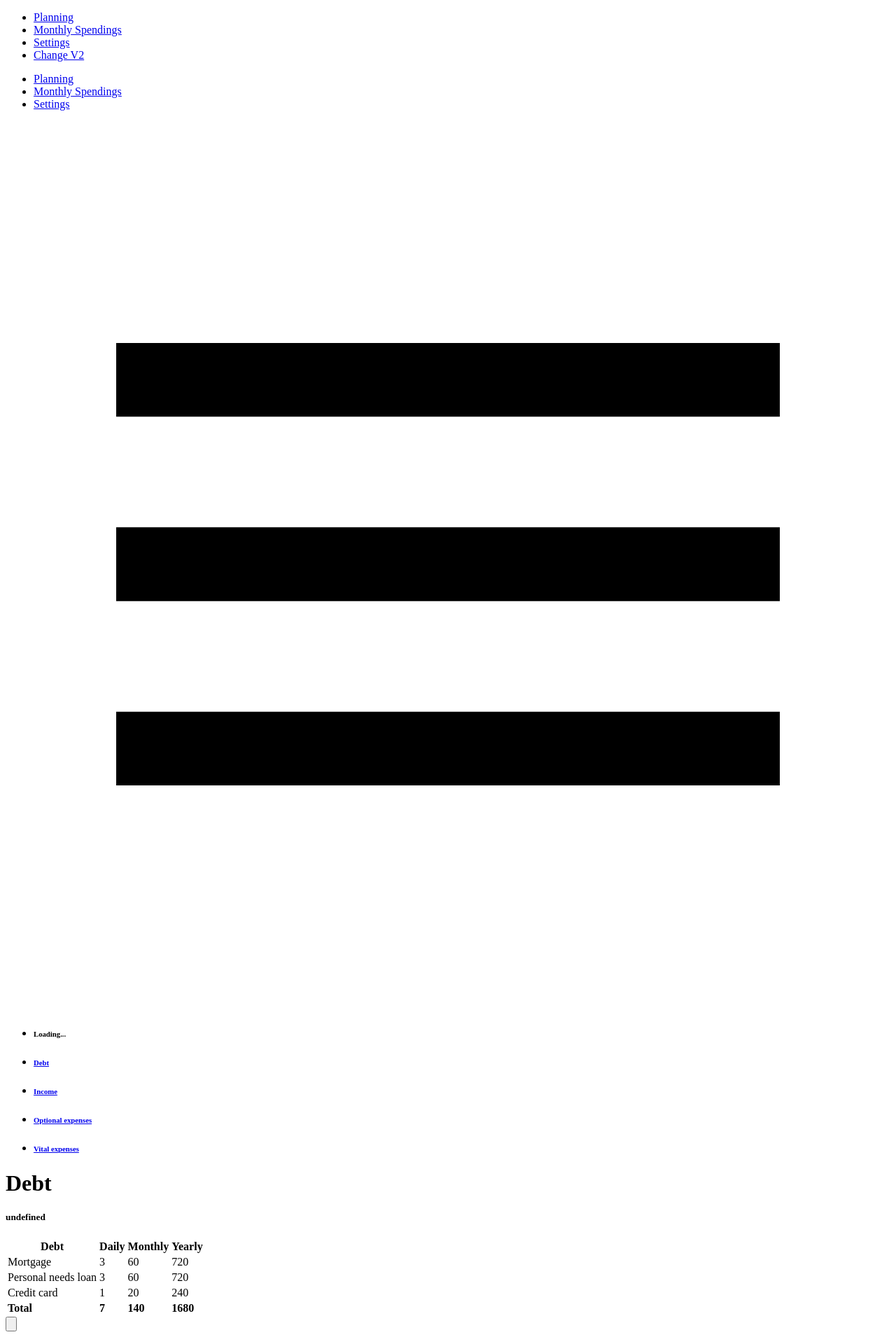
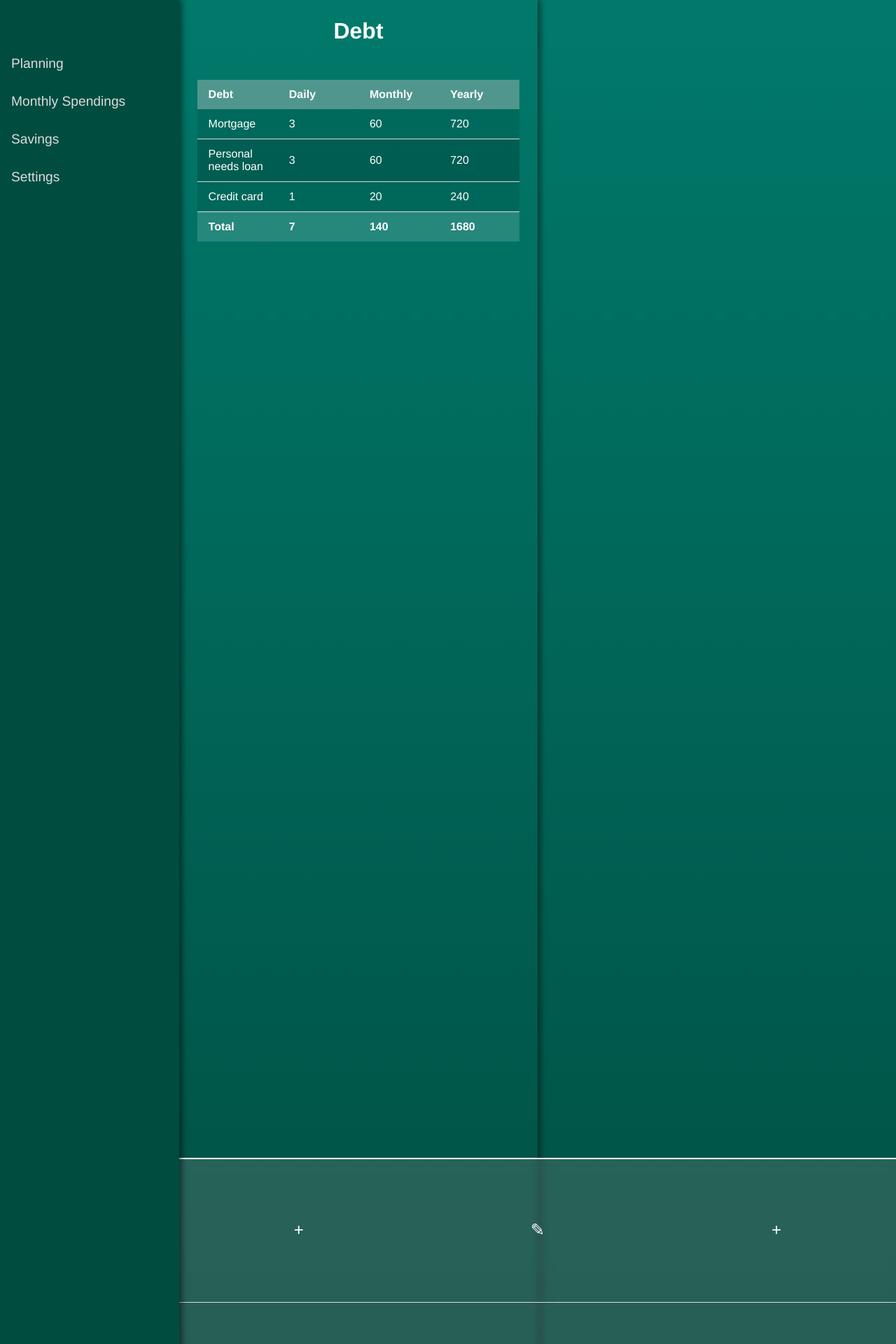
Before and after one commit to asarbu/Change_Legacy, a Flask app: page /v2 in a window 1280 px wide. Shown: the top 1920 px of the page at 70% size. Run offline with Flask 3, Linux system fonts and the light colour scheme.

Commit message:
ImplementedSlice animations

```diff
--- a/static/v2/css/style.css
+++ b/static/v2/css/style.css
@@ -1,14 +1,207 @@
-/* Custom Stylesheet */
-/**
- * Use this file to override Materialize files so you can update
- * the core Materialize files in the future
- *
- * Made By MaterializeCSS.com
- */
+/*Content - Generic*/
+* {
+	margin: 0px;
+	padding: 0px;
+	box-sizing: border-box;
+	scroll-behavior: smooth;
+	font-family: Helvetica, sans-serif;
+	transition: all 0.25s;
+}
+:root{
+	--primary-900: #004D40;
+	--primary-700: #00796B;
+	/*Sampled from Paint to avoid transparent sticky headers*/
+	--primary-light: #4D9D94;
+	--primary-300: #4DB6AC;
+	--primary-200: #80CBC4;
+	--primary-100: #B2DFDB;
+	--primary-50: #E0F2F1;
+}
+body {
+	background: var(--primary-100);
+	display: grid;
+	place-items: center;
+	/*Needed because we have no percentage of any parent to relate to*/
+	height: 100vh;
+	color: white;
+	overscroll-behavior: none;
+	user-select: none; /* Standard syntax */
+	-webkit-user-select: none; /* Safari */
+}
+main {
+	position: absolute;
+	top:0;
+	left:0;
+	right:0;
+	height: 100%;
+	overflow: hidden;
+	background: linear-gradient(0deg, var(--primary-900) 0%, var(--primary-700) 100%);
+}
+h1 {
+	padding: 5%;
+	text-align:center;
+}
+.container {
+	overflow-x: hidden;
+	width: 100%;
+}
+.section {
+	display: flex;
+}
+.slice {
+	background: transparent;
+	flex: 1 0 100%;
+	height:100vh;
+	flex-direction: column;
+	align-items: center;
+	overflow:scroll;
+	padding-bottom:20vh;
+}
+/*No firefox support*/
+	::-webkit-scrollbar {
+	width: 0.5em;
+	background: rgba(0,0,0,0.125);
+}
+	::-webkit-scrollbar-thumb {
+	background: rgba(255, 255, 255, 0.5);
+}
+/* The side navigation menu */
+.sidenav {
+	height: 100%;
+	position:absolute;
+	width: 0;
+	z-index: 3;
+	top: 0;
+	background: var(--primary-900);
+	overflow-x: hidden;
+	padding-top: 5%;
+}
+.view-link {
+	padding: 1rem;
+	font-size: 1.2rem;
+	color: gainsboro;
+	display: block;
+}
+.view-link:hover {
+	background: rgba(0,0,0,0.2);
+}
+/*The bottom navigation menu*/
+nav {
+	position: absolute;
+	bottom: 0%;
+	left: 0;
+	height:20%;
+	width: 100%;
+	display: block;
+	justify-content: space-evenly;
+	background: rgba(128, 128, 128, 0.3);
+	backdrop-filter: blur(5px);
+	-webkit-backdrop-filter: blur(5px);
+	z-index:2;
+}
+.nav-header {
+	height:50%;
+	display: flex;
+	justify-content: space-evenly;
+}
+.nav-header:after {
+	content: '';
+	width: 100%;
+	height: 2px;
+	background: white;
+	position: absolute;
+}
+.nav-footer {
+	height:50%;
+	display: flex;
+	justify-content: space-evenly;
+	border-top: 1px solid gainsboro;
+}
+.nav-item:hover{
+	background: rgba(0,0,0,0.4);
+}
+.nav-item {
+	width:100%;
+	height:100%;
+}
+.nav-item {
+	border: none;
+	background: transparent;
+	font-size: 1rem;
+	color: white;
+}
+.large-text {
+	font-size: 1.5rem;
+}
+.white-50 {
+	color: rgba(255,255,255,0.5);
+}
+/*Table styling*/
 
-.icon-block {
-  padding: 0 15px;
+table {
+	border-collapse: collapse;
+	table-layout: fixed;
+	width: 90%;
+	margin: 5%;
+  }
+  thead {
+	  position: sticky;
+	  top:0;
+  }
+  thead tr {
+	font-weight: bold;
+	font-size: 1rem;
+	text-align: left;
+  background: rgba(200, 200, 200, 0.4);
+  backdrop-filter: blur(5px);
+  -webkit-backdrop-filter: blur(5px);
+  }
+  table th,
+  table td {
+	padding: 0.75rem 1rem;
+	font-size: 1rem;
+  }
+  tbody > tr {
+	-webkit-transition: background-color .25s ease;
+	transition: background-color .25s ease;
+	  border-bottom: 1px solid gainsboro;
+  }
+  tbody > tr:nth-child(odd) {
+	background: rgba(0, 0, 0, 0.1);
+  }
+  tbody > tr:nth-child(even) {
+	background: rgba(0, 0, 0, 0.2);
+  }
+  tbody > tr:hover, tbody > tr:active {
+	background: rgba(0, 0, 0, 0.4);
+  }
+  tbody > tr:last-of-type { /*Total row*/
+	  border-bottom: none;
+	  font-weight: bold;
+	  background: rgba(255,255,255,0.15);
+  }
+
+/* Tablet / Small laptop */
+@media(min-width: 768px) {
+	main {
+		height: 100%;
+		width: 80%;
+		left: 20%;
+	}
+	.sidenav {
+		width: 20%;
+		display:block;
+		left: 0;
+		box-shadow: 4px 0px 8px rgba(0, 0, 0, 0.5);
+	}
+	.nav-trigger {
+		display:none;
+	}
+	.nav-item {
+		width: 100%;
+	}
+	.container{
+		width:50%;
+		box-shadow: 4px 0px 8px rgba(0, 0, 0, 0.5);
+	}
 }
-.icon-block .material-icons {
-	font-size: inherit;
-}
--- a/static/v2/js/controller/planningController.js
+++ b/static/v2/js/controller/planningController.js
@@ -10,11 +10,21 @@ class PlanningController {
 	/**
 	 * Used for fast retrieval of GUI tabs by name
 	 * @type {Map<string, PlanningTab>}
-	 * @public
+	 * @private
 	 */
 	#tabs = undefined;
+	/**
+	 * Planning year => planning collection => planning slice
+	 * @type {Map<numeric, <Map<String, PlanningTab>>}}
+	 */
+	#slices=undefined;
+	/**
+	 * Used for fast retreival of local caches.
+	 * @type {Map<String, PlanningCache>}
+	 * @private
+	 */
+	#caches = undefined;
 	constructor() {
-		this.planningCache = new PlanningCache();
 		/*if(gdriveSync) {
 			this.planningGDrive = new PlanningGDrive(this.planningCache);
 		}*/
@@ -22,16 +32,20 @@ class PlanningController {
 	}
 
 	async init() {
-		await this.planningCache.init();
+		const currentYear =  new Date().toLocaleString("en-US", {year: "numeric"});
+		this.#caches = await PlanningCache.getAll();
+		//const planningCaches = this.#caches.values();
 
-		const localCollections = await this.planningCache.readAll();
-		//console.log(planningCollections)
-		for (const [id, planningCollection] of Object.entries(localCollections)) {
-			const planningTab = new PlanningTab(id, planningCollection);
+		for (const [storeName, planningCache] of this.#caches.entries()){
+			const localCollections = await planningCache.readAll();
+			const planningTab = new PlanningTab(storeName, localCollections);
 			planningTab.onClickUpdate = this.onClickUpdate.bind(this);
 			planningTab.init();
-			this.#tabs.set(planningTab.id, planningTab);
+			this.#tabs.set(storeName, planningTab);
+			//console.log(planningCollections)
 		}
+
+		this.#tabs.get(currentYear).activate();
 
 		/*if(gdriveSync) {
 			this.initGDrive();
--- a/static/v2/js/gui/gui.js
+++ b/static/v2/js/gui/gui.js
@@ -1,3 +1,141 @@
+class Gui {
+	constructor() {
+		this.sliderContainer = document.querySelector('.container');
+		this.containerWidth = this.sliderContainer.clientWidth;
+		this.sliderWrapper = document.querySelector('.section');
+		this.lastIndex = this.sliderWrapper.children.length + 1;
+
+		this.mouseDown = false;
+		this.scrolling = undefined;
+		this.currentIndex = 1;
+		this.startX = 0;
+		this.startY = 0;
+	}
+
+	init() {
+		// appened cloneNodes to the parent element.
+		const $clonedFirstChild = this.sliderWrapper.firstElementChild.cloneNode(true);
+		const $clonedLastChild = this.sliderWrapper.lastElementChild.cloneNode(true);
+		//TODO: Do this after the user scrolled to the end, so that we also copy the scroll position
+		this.sliderWrapper.insertBefore($clonedLastChild, this.sliderWrapper.firstElementChild);
+		this.sliderWrapper.appendChild($clonedFirstChild);
+
+		const slices = document.querySelectorAll('.slice');
+		slices.forEach((el, i) => {
+			el.setAttribute('data-item-index', i);
+		});
+
+		/*
+		const $tabLinks = document.querySelectorAll('.tab');
+		$tabLinks.forEach((el, i) => {
+			el.addEventListener("click", () => {
+			document.body.style.backgroundColor = "rgb(0, 0, 0)";
+			setSlide(i+1);
+			});
+		tabs.push(el);
+		});*/
+
+		this.currentIndex = 1;
+
+		this.sliderWrapper.style.transition = 'transform 0s linear';
+		this.sliderWrapper.style.transform = `translateX(${-this.containerWidth * 1}px)`;
+
+		// * when mousedown or touchstart
+		this.sliderWrapper.addEventListener('mousedown', this.startSlider.bind(this));
+		this.sliderWrapper.addEventListener('touchmove', this.startSlider.bind(this), { passive: true });
+
+		// * when mouseup or touchend
+		window.addEventListener('mouseup', this.endSlider.bind(this));
+		window.addEventListener('touchend', this.endSlider.bind(this));
+		window.addEventListener('resize', this.refresh.bind(this), true);
+	}
+
+	setSlide(index) {
+		this.currentIndex = +index;
+		this.currentIndex = Math.min(this.currentIndex, this.lastIndex);
+		requestAnimationFrame(() => {
+			this.sliderWrapper.style.transition = 'transform 0.25s linear';
+			this.sliderWrapper.style.transform = `translateX(${-this.containerWidth * index}px)`;
+		});
+		/*
+		const $tabs = document.querySelectorAll('.tab');
+
+		$tabs.forEach((el, i) => {
+		  el.classList.remove('active-tab');
+		});
+		tabs[index-1].classList.add('active-tab');*/
+	}
+
+	startSlider(e) {
+		this.mouseDown = true;
+
+		// check desktop or mobile
+		this.startX = e.clientX ? e.clientX : e.touches[0].screenX;
+		this.startY = e.clientY ? e.clientY : e.touches[0].screenY;
+
+		this.sliderWrapper.removeEventListener('touchmove', this.startSlider.bind(this));
+		this.sliderContainer.addEventListener(e.clientX ? 'mousemove' : 'touchmove',
+			this.moveSlider.bind(this), { passive: true	});
+	  };
+
+	  moveSlider(e) {
+		if (!this.mouseDown) return;
+
+		let currentX = e.clientX || e.touches[0].screenX;
+		let currentY = e.clientY || e.touches[0].screenY;
+		requestAnimationFrame(() => {
+			if(!this.scrolling) {
+			  //Check scroll direction
+			  if(Math.abs(currentY - this.startY) > 10) { //Vertical
+				  //Needed to avoid glitches in horizontal scrolling
+				  this.scrolling = "vertical";
+				  //Reset horizontal scroll to zero, by resetting the slide index
+				  this.setSlide(this.currentIndex);
+				  return;
+			  } else if(Math.abs(currentX - this.startX) > 10) { //Horizontal
+				  this.scrolling = "horizontal";
+				  return;
+			  }
+			}
+
+			//Allow horizontal scroll even if no scroll is present.
+			//Vertical is allowed by default.
+			if(this.scrolling === undefined || this.scrolling === "horizontal") {
+				this.sliderWrapper.style.transition = 'transform 0s linear';
+				this.sliderWrapper.style.transform = `translateX(${
+				  currentX - this.startX - this.containerWidth * this.currentIndex
+				}px)`;
+			}
+		});
+	  };
+
+	endSlider(e) {
+		if (!this.mouseDown || !e) return;
+
+		this.mouseDown = false;
+		if(this.scrolling === "horizontal") {
+			let x = e.clientX;
+			//x evaluates to 0 if you drag left to the end of the body)
+			if(!x && e.changedTouches) {
+				x = e.changedTouches[0].screenX;
+			}
+
+			const dist = x - this.startX || 0;
+
+			if (dist > 50 && this.currentIndex > 1) this.currentIndex--;
+			else if (dist < -50 && this.currentIndex < this.lastIndex -1) this.currentIndex++;
+			this.setSlide(this.currentIndex);
+		}
+		this.sliderWrapper.addEventListener('touchmove', this.startSlider.bind(this), { passive: true });
+		this.scrolling = undefined;
+	};
+
+	refresh() {
+		this.containerWidth = this.sliderContainer.clientWidth;
+		this.setSlide(this.currentIndex);
+	};
+}
+
 function createImageButton(text, href, classList, src) {
 	const btn = create("button");
 	btn.classList.add(...classList);
@@ -13,17 +151,17 @@ function createImageButton(text, href, classList, src) {
 
 function create(element, properties) {
 	var elmt = document.createElement(element);
-    for (var prop in properties) {
+	for (var prop in properties) {
 		if(prop === "classes") {
 			elmt.classList.add(...properties[prop]);
 			continue;
 		}
 		//if(elmt[prop])
-	        elmt[prop] = properties[prop];
+			elmt[prop] = properties[prop];
 		//else
 		//	elmt.setAttribute(prop, properties[prop]);
-    }
-    return elmt;
+	}
+	return elmt;
 }
 
 function createRow(table, data, options) {
--- a/static/v2/js/persistence/idb.js
+++ b/static/v2/js/persistence/idb.js
@@ -222,6 +222,10 @@ class Idb {
 		}
 	}
 
+	getObjectStores() {
+		return this.db.objectStoreNames;
+	}
+
 	getStoreTransaction(storeName, mode) {
 		if (!this.db.objectStoreNames.contains(storeName)) {
 			console.log("Error at getting store with name", storeName)
--- a/static/v2/js/persistence/planningCache.js
+++ b/static/v2/js/persistence/planningCache.js
@@ -1,28 +1,61 @@
 class PlanningCache {
-    static PLANNING_STORE_NAME = 'Planning';
+	static DATABASE_NAME = 'Planning';
 	static PLANNING_TEMPLATE_URI = 'static/js/planning.json';
 
-    constructor() {
-		this.pdb = new Idb(PlanningCache.PLANNING_STORE_NAME, 1, this.upgradePlanningDatabase);
+	/**
+	 * Returns all planning caches in the database, initialized
+	 * @returns {Map<String, PlanningCache>}
+	 */
+	static async getAll() {
+		const currentYear =  new Date().toLocaleString("en-US", {year: "numeric"});
+		const idb = new Idb(PlanningCache.DATABASE_NAME, currentYear, PlanningCache.upgradePlanningDatabase);
+		await idb.init();
+
+		const objectStores = idb.getObjectStores();
+		const planningCaches = new Map();
+		for (let index = 0; index < objectStores.length; index++) {
+			const storeName = objectStores[index];
+			const planningCache = new PlanningCache(storeName, idb);
+			await planningCache.init();
+			planningCaches.set(storeName, planningCache);
+		}
+		return planningCaches;
+	}
+
+	static upgradePlanningDatabase(db, oldVersion, newVersion) {
+		if(!newVersion) {
+			console.error("No new version provided to create object store", db, newVersion);
+		}
+
+		let store = db.createObjectStore(newVersion, { autoIncrement: true });
+		store.createIndex('byType', 'type', { unique: false });
+		//store.createIndex('byGroup', 'groups.name', { unique: false, multiEntry: true });
+
+		return;
+	}
+
+	constructor(storeName, idb) {
+		this.idb = idb;
+		this.storeName = storeName;
 	}
 
 	async init() {
-        await this.pdb.init();
+		await this.idb.init();
 
-        const storeCount = await this.pdb.count(PlanningCache.PLANNING_STORE_NAME);
+		const storeCount = await this.idb.count(this.storeName);
 		if (storeCount == 0) {
 			await fetch(PlanningCache.PLANNING_TEMPLATE_URI)
 				.then(response => {
 					return response.json();
 				})
 				.then(planningFile =>
-                    this.pdb.putAll(PlanningCache.PLANNING_STORE_NAME, Object.entries(planningFile))
+					this.idb.putAll(this.storeName, Object.entries(planningFile))
 				);
 		}
 	}
 
 	async readAll() {
-        const planningCollections = await this.pdb.openCursor(PlanningCache.PLANNING_STORE_NAME);
+		const planningCollections = await this.idb.openCursor(this.storeName);
 		const plannings = {};
 		for (const [key, value] of planningCollections) {
 			plannings[key] = value;
@@ -31,34 +64,24 @@ class PlanningCache {
 	}
 
 	async updateAll(planningCollections) {
-        await this.pdb.clear(PlanningCache.PLANNING_STORE_NAME);
-		await this.pdb.putAll(PlanningCache.PLANNING_STORE_NAME, planningCollections);
+		await this.idb.clear(this.storeName);
+		await this.idb.putAll(this.storeName, planningCollections);
 	}
 
 	async getExpenses() {
 		const keyRange = IDBKeyRange.only("Expense");
-		return await this.pdb.getAllByIndex(PlanningCache.PLANNING_STORE_NAME, 'byType', keyRange);
+		return await this.idb.getAllByIndex(this.storeName, 'byType', keyRange);
 	}
 
 	async getCategories() {
-        return await this.pdb.openCursor(PlanningCache.PLANNING_STORE_NAME)
+		return await this.idb.openCursor(this.storeName)
 	}
 
 	async get(key) {
-        return await this.pdb.get(PlanningCache.PLANNING_STORE_NAME, key);
+		return await this.idb.get(this.storeName, key);
 	}
 
 	async update(key, value) {
-        await this.pdb.put(PlanningCache.PLANNING_STORE_NAME, value, key);
-    }
-
-    upgradePlanningDatabase(db, oldVersion) {
-        if (oldVersion == 0) {
-            let store = db.createObjectStore(PlanningCache.PLANNING_STORE_NAME, { autoIncrement: true });
-            store.createIndex('byType', 'type', { unique: false });
-            //store.createIndex('byGroup', 'groups.name', { unique: false, multiEntry: true });
-
-            return;
+		await this.idb.put(this.storeName, value, key);
 	}
 }
-}
--- /dev/null
+++ b/templates/BaseV2.html
@@ -0,0 +1,64 @@
+<!DOCTYPE html>
+<html lang="en">
+	<head>
+		<meta http-equiv="Content-Type" content="text/html; charset=UTF-8" />
+		<meta name="viewport" content="width=device-width, initial-scale=1, maximum-scale=1.0" />
+		<title>Change!</title>
+		<!-- CSS  -->
+		<link href="{{ url_for('static', filename='v2/css/style.css') }}" type="text/css" rel="stylesheet" media="screen,projection" />
+		<link href="static/manifest.json" rel="manifest" />
+		<meta name="theme-color" content="#43a047"/>
+		<!-- iOS support -->
+		<link href="/icons/icon-96x96.png" rel="apple-touch-icon" />
+		<meta name="apple-mobile-web-app-  status-bar" content="#43a047"/>
+
+		<style>
+		.vertical-center {
+		  margin: 0;
+		  position: absolute;
+		  top: 50%;
+		  -ms-transform: translateY(-50%);
+		  transform: translateY(-50%);
+		}
+		</style>
+		{% block head %}
+		{% endblock %}
+	</head>
+	<body>
+		<div id="sidenav" class="sidenav">
+			<a class="view-link">Planning</a>
+			<a class="view-link">Monthly Spendings</a>
+			<a class="view-link">Savings</a>
+			<a class="view-link">Settings</a>
+		</div>
+
+		<main id="main">
+		{% block content %}{% endblock %}
+		<nav>
+			<div class="nav-header">
+				<!--Use buttons instead of divs to avoid centering content-->
+				<button type="button" id="showModalLeft" class="nav-item large-text">+</button>
+				<button type="button" class="nav-item large-text">✎</button>
+				<button type="button" id="showModalRight" class="nav-item large-text">+</button>
+			</div>
+			<div class="nav-footer">
+				<!--use div because anchor poses problems at swipe-->
+				<button class="nav-item nav-trigger" data-side="left">☰</button>
+				<button id="sliceId" class="tab dropup nav-item active-tab">2023 <span class="white-50">▼</span></button>
+				<button id="sliceName" class="tab nav-item">Optional expenses <span class="white-50">▲</span></button>
+				<button class="nav-trigger nav-item" data-side="right">☰</button>
+			</div>
+		</nav>
+		</main>
+		<footer class="page-footer green darken-1">
+			<div class="footer-copyright">
+				<div class="container">
+					Made by <a class="orange-text text-lighten-3" href="#!">Sebi</a>
+				</div>
+			</div>
+		</footer>
+		<!--  Scripts-->
+		<script src="static/js/app.js"></script>
+		{% block script %}{% endblock %}
+	</body>
+</html>
--- a/templates/IndexV2.html
+++ b/templates/IndexV2.html
@@ -1,4 +1,4 @@
-{% extends "Base.html" %}
+{% extends "BaseV2.html" %}
 {% block head %}
 <style>
 
```
Also changed, not shown: static/v2/js/gui/planningTab.js (+42 -26 lines). Lines whose indentation alone changed are shown as unchanged.
